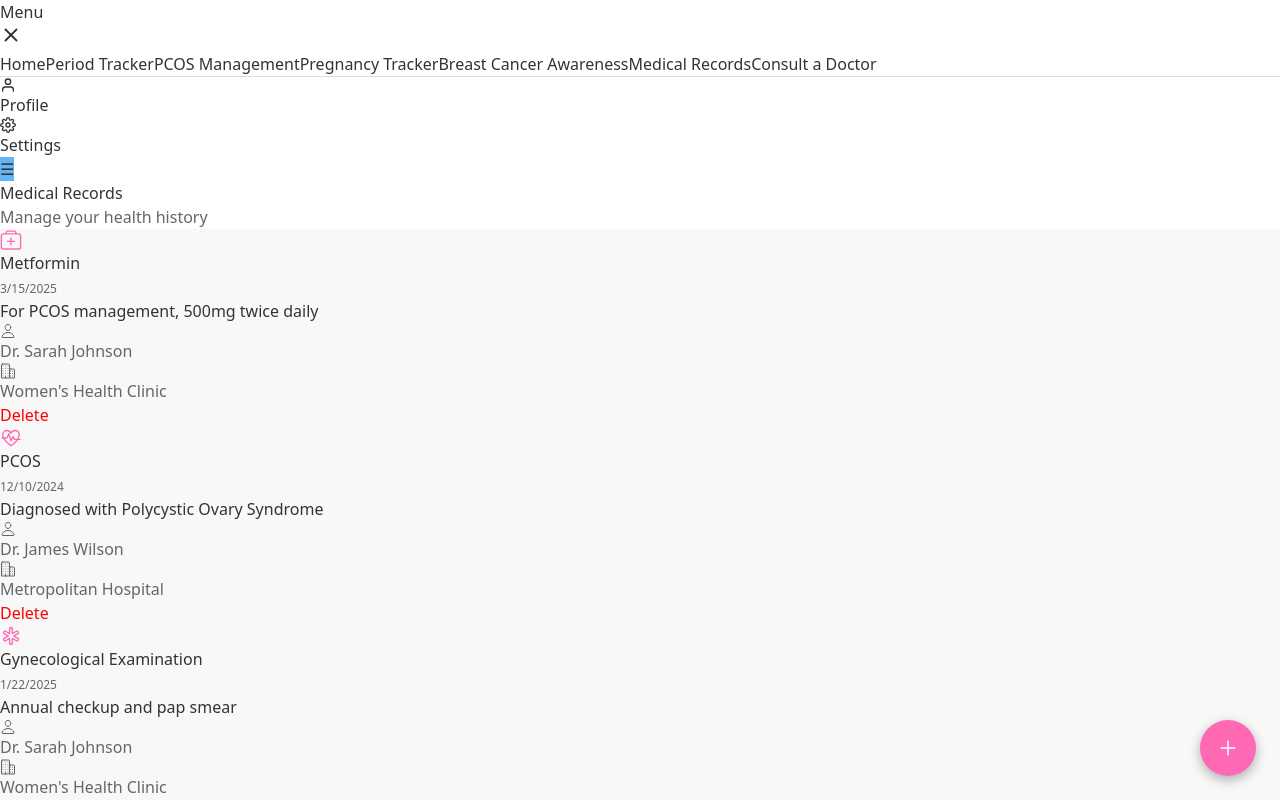
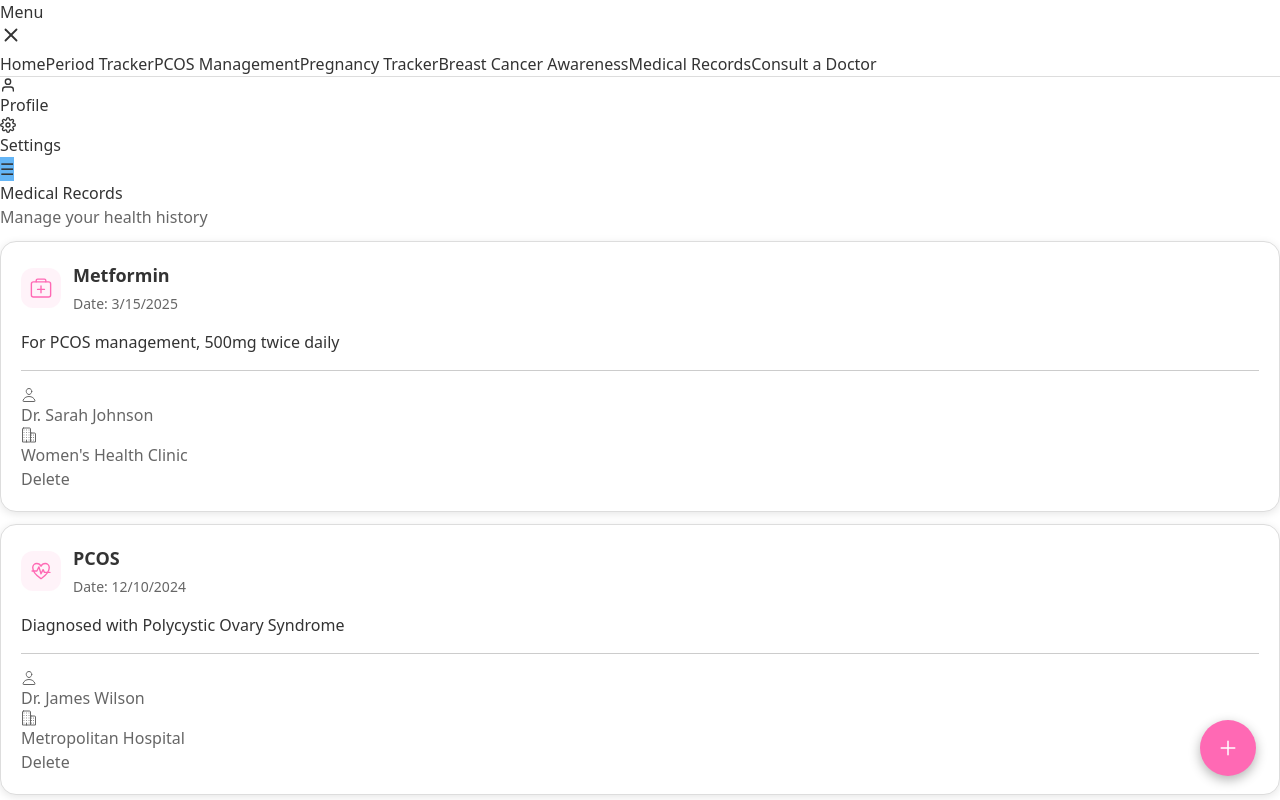
Before and after one commit to acroop/Medico-web, a React (Vite) app: page /medical-history in a window 1280 px wide. Shown: the top 800 px of the page. Built offline with nearby package versions, Linux system fonts and the light colour scheme.

Commit message:
Changed medicalhistory.jsx again

```diff
--- a/src/pages/MedicalHistory.jsx
+++ b/src/pages/MedicalHistory.jsx
@@ -3,16 +3,16 @@ import {
   IoPersonOutline,
   IoBusinessOutline,
   IoAdd,
-  IoDocumentTextOutline,
+  IoClose,
   IoMedkitOutline,
   IoFitnessOutline,
   IoMedicalOutline,
   IoShieldCheckmarkOutline,
   IoAlertCircleOutline,
-  IoClose,
 } from 'react-icons/io5';
 import Layout from '../components/Layout';
 import { useTheme } from '../context/ThemeContext';
+import Card from '../components/Card';
 
 const initialRecords = [
   {
@@ -63,11 +63,11 @@ const initialRecords = [
 ];
 
 const iconMap = {
-  medication: <IoMedkitOutline />,
-  condition: <IoFitnessOutline />,
-  procedure: <IoMedicalOutline />,
-  vaccination: <IoShieldCheckmarkOutline />,
-  allergy: <IoAlertCircleOutline />,
+  medication: 'MedkitOutline',
+  condition: 'FitnessOutline',
+  procedure: 'MedicalOutline',
+  vaccination: 'ShieldCheckmarkOutline',
+  allergy: 'AlertCircleOutline',
 };
 
 const MedicalHistoryScreen = () => {
@@ -115,59 +115,45 @@ const MedicalHistoryScreen = () => {
         style={{ backgroundColor: theme.background, color: theme.text }}
       >
         <div className="w-full max-w-2xl">
-          <h1 className="text-3xl font-bold mb-2" style={{ color: theme.text }}>
-            Medical Records
-          </h1>
+          <h1 className="text-3xl font-bold mb-2">Medical Records</h1>
           <p className="mb-6" style={{ color: theme.textSecondary }}>
             Manage your health history
           </p>
 
           {records.map((record) => (
-            <div
+            <Card
               key={record.id}
-              className="p-4 rounded-lg shadow mb-4"
-              style={{ backgroundColor: theme.surface, color: theme.text }}
-            >
-              <div className="flex justify-between items-center mb-2">
-                <div className="flex items-center gap-2">
-                  <div style={{ color: theme.primary, fontSize: 22 }}>
-                    {iconMap[record.type]}
-                  </div>
-                  <h2 className="text-lg font-semibold">{record.name}</h2>
-                </div>
-                <span style={{ color: theme.textSecondary, fontSize: 12 }}>
-                  {new Date(record.date).toLocaleDateString('en-US')}
+              title={record.name}
+              subtitle={`Date: ${new Date(record.date).toLocaleDateString('en-US')}`}
+              icon={iconMap[record.type]}
+              footer={
+                <div className="flex justify-between items-center text-sm" style={{ color: theme.textSecondary }}>
+                  <div className="flex gap-2">
+                    {record.doctor && (
+                      <span className="flex items-center gap-1">
+                        <IoPersonOutline />
+                        {record.doctor}
                       </span>
-              </div>
-              <p className="text-sm" style={{ color: theme.text }}>
-                {record.details}
-              </p>
-              <div className="flex gap-4 mt-3 text-sm" style={{ color: theme.textSecondary }}>
-                {record.doctor && (
-                  <div className="flex items-center gap-1">
-                    <IoPersonOutline />
-                    <span>{record.doctor}</span>
-                  </div>
                     )}
                     {record.hospital && (
-                  <div className="flex items-center gap-1">
+                      <span className="flex items-center gap-1">
                         <IoBusinessOutline />
-                    <span>{record.hospital}</span>
-                  </div>
+                        {record.hospital}
+                      </span>
                     )}
                   </div>
-              <button
-                onClick={() => handleDelete(record.id)}
-                className="mt-2 text-xs"
-                style={{ color: 'red' }}
-              >
+                  <button onClick={() => handleDelete(record.id)} className="text-red-500 text-xs">
                     Delete
                   </button>
                 </div>
+              }
+            >
+              <p className="text-sm">{record.details}</p>
+            </Card>
           ))}
         </div>
 
-        {/* Floating + Button */}
+        {/* Floating Add Button */}
         <button
           onClick={() => setShowModal(true)}
           style={{
@@ -184,7 +170,7 @@ const MedicalHistoryScreen = () => {
           <IoAdd size={24} />
         </button>
 
-        {/* Modal */}
+        {/* Modal for Adding Record */}
         {showModal && (
           <div
             className="fixed inset-0 z-50 flex justify-center items-center"
@@ -226,7 +212,11 @@ const MedicalHistoryScreen = () => {
                   value={form.name}
                   onChange={handleChange}
                   className="w-full p-2 border rounded"
-                  style={{ backgroundColor: isDark ? '#333' : '#fff', borderColor: theme.border, color: theme.text }}
+                  style={{
+                    backgroundColor: isDark ? '#333' : '#fff',
+                    borderColor: theme.border,
+                    color: theme.text,
+                  }}
                 />
                 <input
                   type="date"
@@ -234,7 +224,11 @@ const MedicalHistoryScreen = () => {
                   value={form.date}
                   onChange={handleChange}
                   className="w-full p-2 border rounded"
-                  style={{ backgroundColor: isDark ? '#333' : '#fff', borderColor: theme.border, color: theme.text }}
+                  style={{
+                    backgroundColor: isDark ? '#333' : '#fff',
+                    borderColor: theme.border,
+                    color: theme.text,
+                  }}
                 />
                 <input
                   type="text"
@@ -243,7 +237,11 @@ const MedicalHistoryScreen = () => {
                   value={form.doctor}
                   onChange={handleChange}
                   className="w-full p-2 border rounded"
-                  style={{ backgroundColor: isDark ? '#333' : '#fff', borderColor: theme.border, color: theme.text }}
+                  style={{
+                    backgroundColor: isDark ? '#333' : '#fff',
+                    borderColor: theme.border,
+                    color: theme.text,
+                  }}
                 />
                 <input
                   type="text"
@@ -252,7 +250,11 @@ const MedicalHistoryScreen = () => {
                   value={form.hospital}
                   onChange={handleChange}
                   className="w-full p-2 border rounded"
-                  style={{ backgroundColor: isDark ? '#333' : '#fff', borderColor: theme.border, color: theme.text }}
+                  style={{
+                    backgroundColor: isDark ? '#333' : '#fff',
+                    borderColor: theme.border,
+                    color: theme.text,
+                  }}
                 />
                 <textarea
                   name="details"
@@ -261,7 +263,11 @@ const MedicalHistoryScreen = () => {
                   onChange={handleChange}
                   className="w-full p-2 border rounded"
                   rows={3}
-                  style={{ backgroundColor: isDark ? '#333' : '#fff', borderColor: theme.border, color: theme.text }}
+                  style={{
+                    backgroundColor: isDark ? '#333' : '#fff',
+                    borderColor: theme.border,
+                    color: theme.text,
+                  }}
                 />
                 <button
                   onClick={handleAdd}
```
Lines whose indentation alone changed are shown as unchanged.
